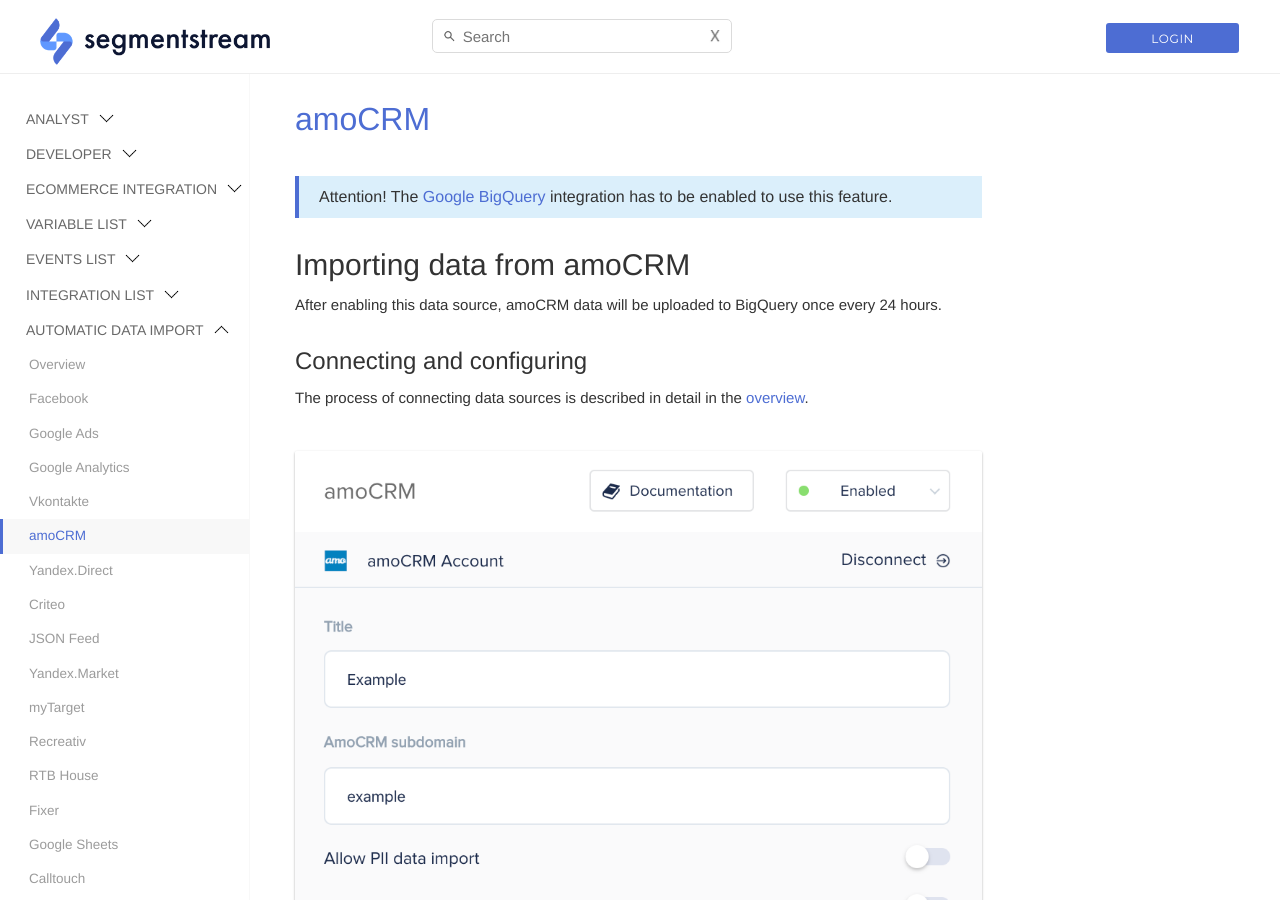
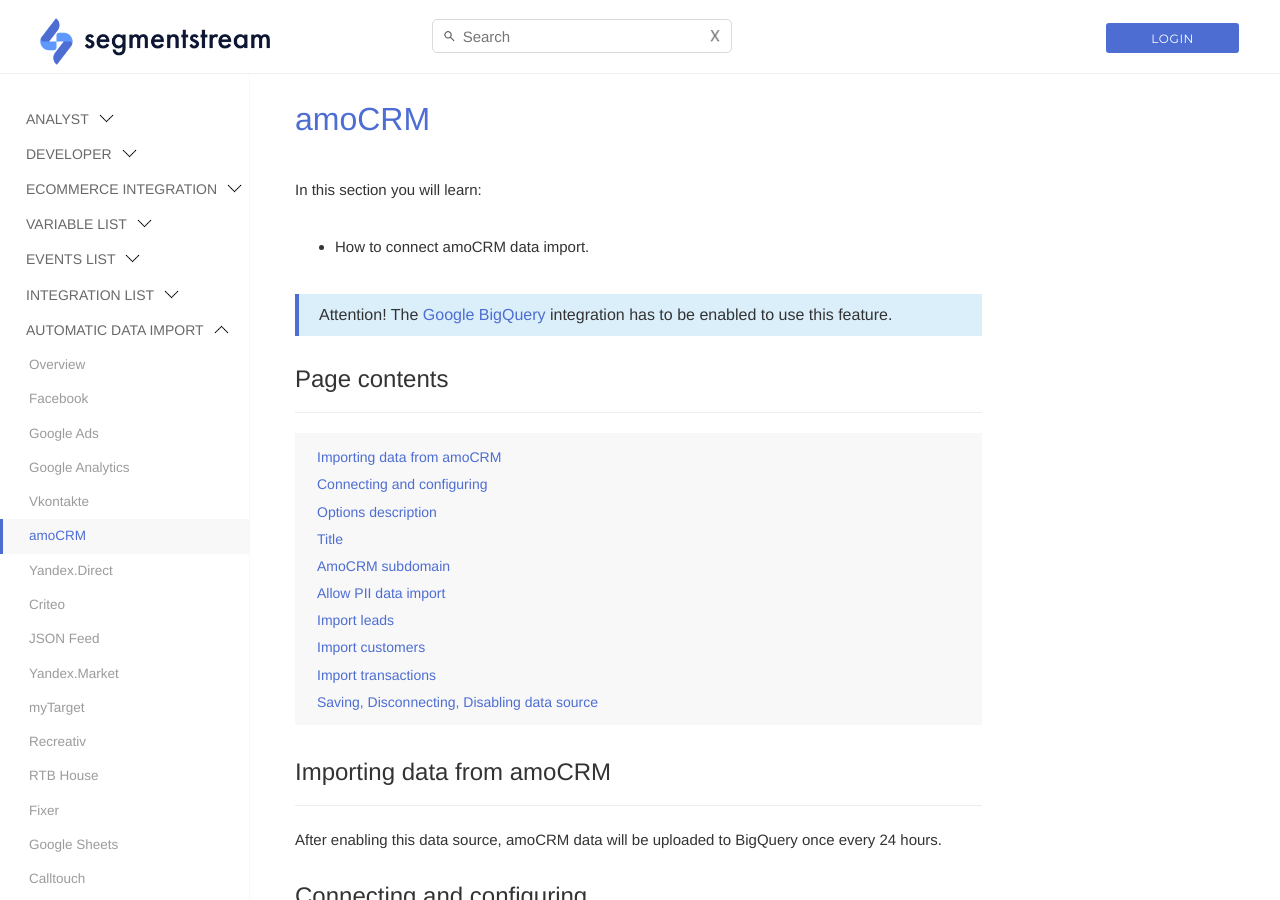
Before and after one commit to segmentstream-com/segmentstream-com.github.io, a Jekyll site: the page built from _docs/datasources/amocrm.md, in a window 1280 px wide and 900 px high. Built offline with Jekyll 4.4.1, drawn with Linux system fonts in a browser that asks for light colours; nearby versions of some CDN libraries; some of the changed text lies outside the part shown.

Commit message:
fix formating

```diff
--- a/_docs/datasources/amocrm.md
+++ b/_docs/datasources/amocrm.md
@@ -5,40 +5,61 @@
 order: 4
 ---
 
+In this section you will learn:
+* How to connect amoCRM data import.
+
 > Attention! The [Google BigQuery](/integrations/google-bigquery) integration has to be enabled to use this feature.
 
-## Importing data from amoCRM
+### Page contents
+------
+<ul class="page-navigation">
+  <li><a href="#importing-data">Importing data from amoCRM</a></li>
+  <li><a href="#connecting-and-configuring">Connecting and configuring</a></li>
+  <li><a href="#options-description">Options description</a></li>
+  <li><a href="#title">Title</a></li>
+  <li><a href="#amocrm-subdomain">AmoCRM subdomain</a></li>
+  <li><a href="#allow-pii-data-import">Allow PII data import</a></li>
+  <li><a href="#import-leads">Import leads</a></li>
+  <li><a href="#import-customers">Import customers</a></li>
+  <li><a href="#import-transactions">Import transactions</a></li>
+  <li><a href="#saving-disconnecting-disabling">Saving, Disconnecting, Disabling data source</a></li>
+</ul>
+
+### <a name="importing-data"></a>Importing data from amoCRM
+------
 
 After enabling this data source, amoCRM data will be uploaded to BigQuery once every 24 hours.
 
-### Connecting and configuring
+### <a name="connecting-and-configuring"></a>Connecting and configuring
+------
 
 The process of connecting data sources is described in detail in the [overview](https://docs.segmentstream.com/datasources/index).
 
+After authorization you need to set the data source parameters.
+
+### <a name="options-description"></a>Options description
+------
 ![](/img/amocrm.png)
 
-After authorization you need to set the data source parameters.
-
-### Options description
-
-**Title**
+### <a name="title"></a>Title
 The name of the data source. It is displayed in the interface in the list of sources.
 
-**AmoCRM subdomain**
+### <a name="amocrm-subdomain"></a>AmoCRM subdomain
 Should be filled with the name of your project as it appears in the amoCRM panel url, i.e. https://projectName.amocrm.ru/
 
-**Allow PII data import**
+### <a name="allow-pii-data-import"></a>Allow PII data import
 Enable import of personal data.
 
-**Import leads**
+### <a name="import-leads"></a>Import leads
 Enable import of lead data.
 
-**Import customers**
+### <a name="import-customers"></a>Import customers
 Enable import of customer data.
 
-**Import transactions**
+### <a name="import-transactions"></a>Import transactions
 Enable import of transaction data.
 
+### <a name="saving-disconnecting-disabling"></a>Saving, Disconnecting, Disabling data source
 To save and enable the data source, click **Save**.
 
 The **Disconnect** button is used to revoke the authorization data. The settings are saved.
```
Also changed, not shown: _docs/datasources/google analytics.md (+34 -11 lines).
